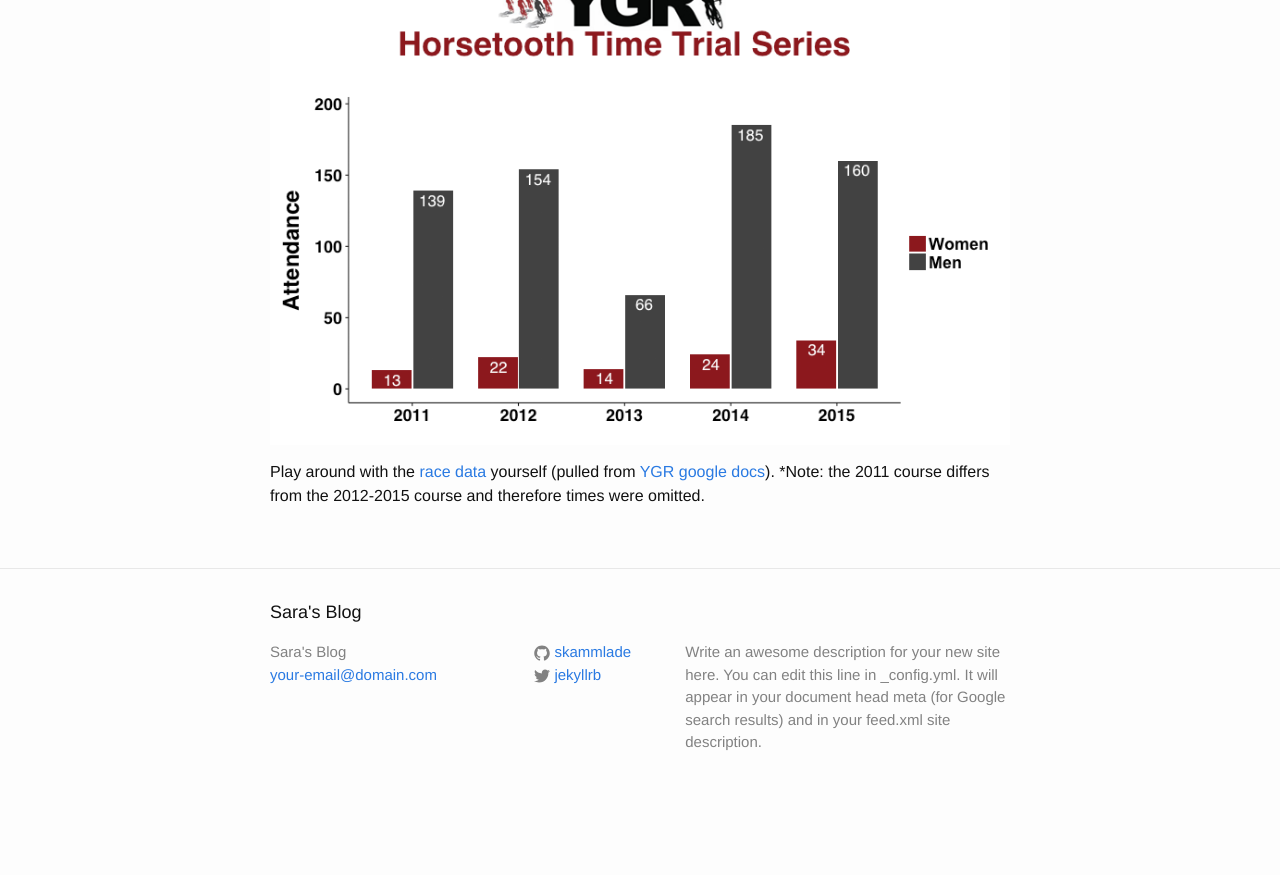
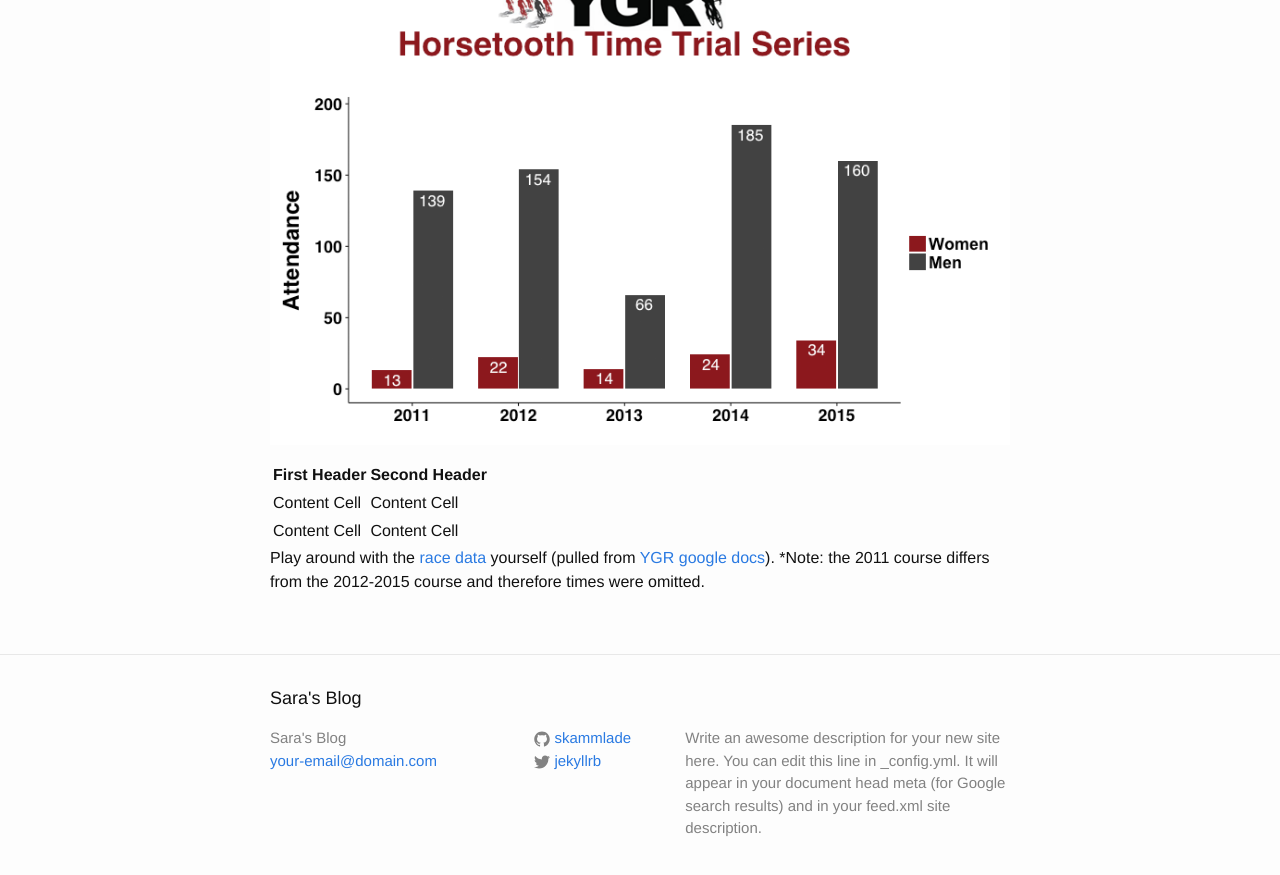
Before and after one commit to stevensotelo/skammlade.github.io, a Jekyll site: the page built from _posts/2016-3-20-HTTT.markdown, in a window 1280 px wide and 900 px high, scrolled down 1291 px. Shown: the top 875 px of the window. Built offline with Jekyll 4.4.1, drawn with Linux system fonts in a browser that asks for light colours; before the commit the page ends 2105 px from its top, so only the background shows below that.

Commit message:
attempt table

```diff
--- a/_posts/2016-3-20-HTTT.markdown
+++ b/_posts/2016-3-20-HTTT.markdown
@@ -17,6 +17,11 @@ This year will be it's sixth year running and in an attempt to encourage more wo
 
 ![plot HTTT attendance by year and gender](/images/plot.yeargender.HTTT.png "HTTT Plot")
 
+First Header  | Second Header
+------------- | -------------
+Content Cell  | Content Cell
+Content Cell  | Content Cell
+
 
 Play around with the [race data][results] yourself (pulled from [YGR google docs][YGR drive]). *Note: the 2011 course differs from the 2012-2015 course and therefore times were omitted.
 
```
